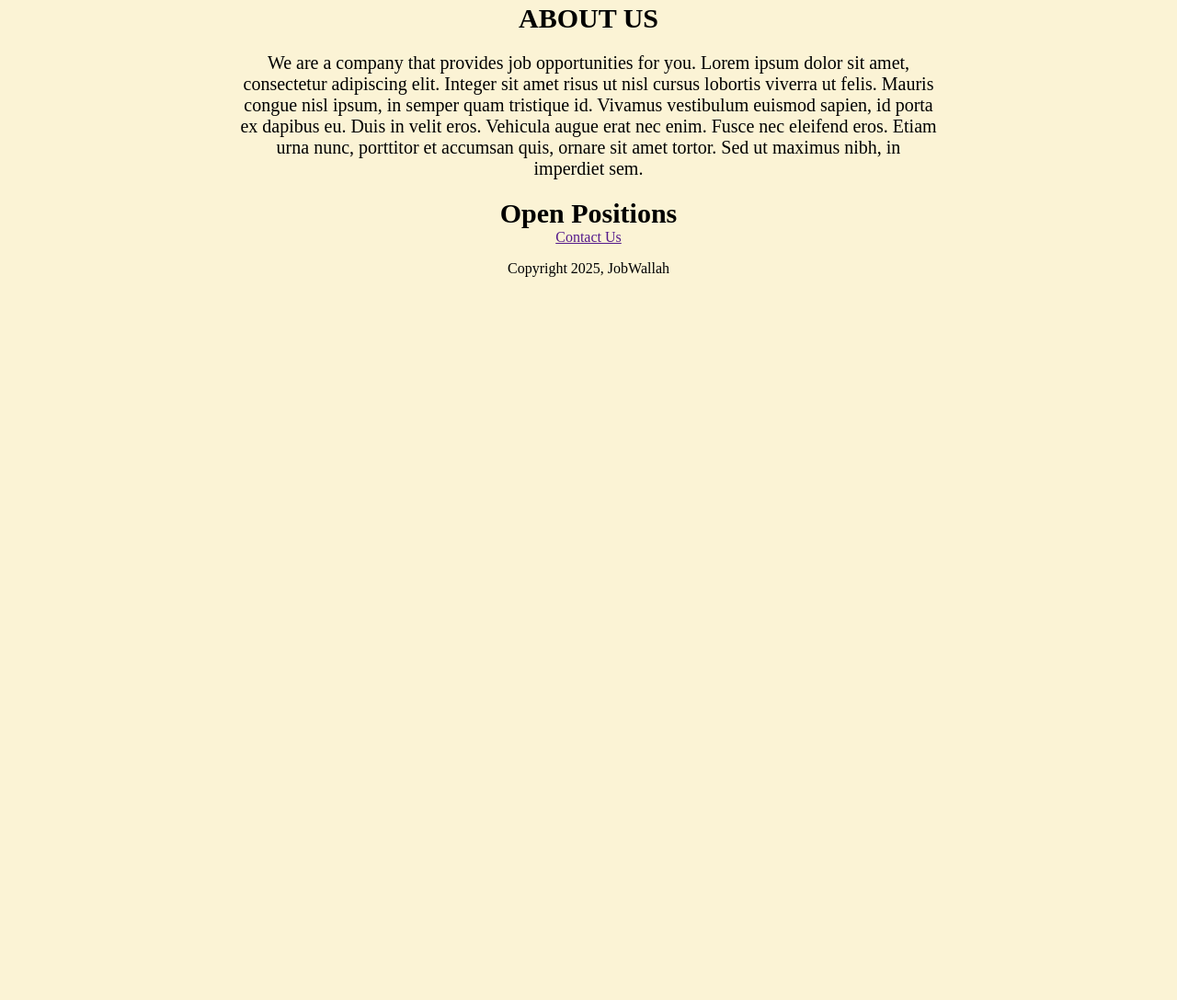
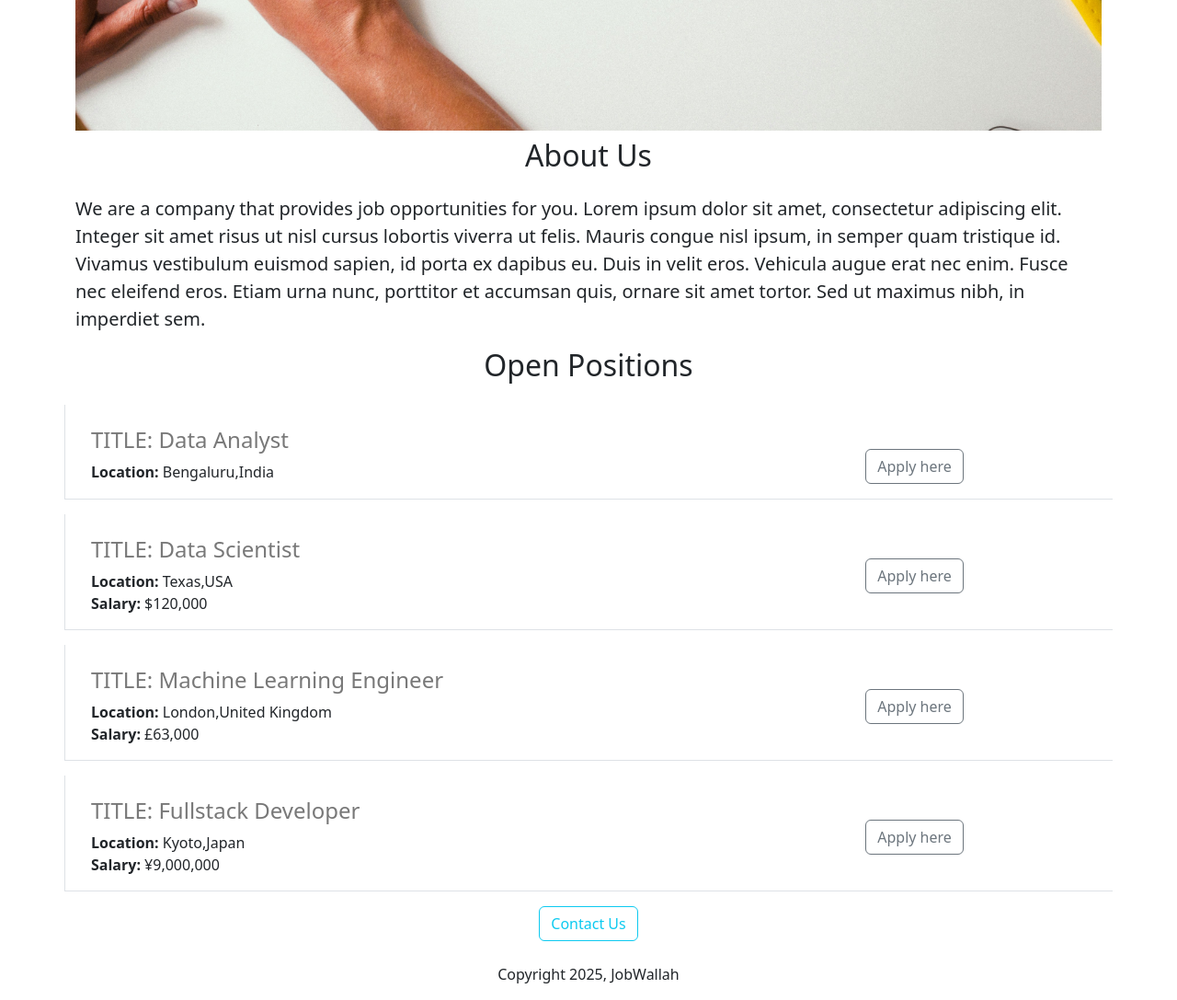
Before and after one commit to souptikGhosh/Careers-Website, a Flask app: page / in a window 1280 px wide. Shown: the part 380-1467 px from the top of the page at 92% size. Before the commit the page ends 681 px from the top, so only its background shows below. Run offline with Flask 3, Linux system fonts and the light colour scheme.

Commit message:
Added dynamic data and API route

```diff
--- a/app.py
+++ b/app.py
@@ -1,11 +1,42 @@
-from flask import Flask, render_template
+from flask import Flask, render_template, jsonify
 
 app = Flask(__name__)
 
 
+Jobs =[
+  {
+    'id':1,
+    'title':'Data Analyst',
+    'location':'Bengaluru,India',
+
+  },
+  {
+    'id':2,
+    'title':'Data Scientist',
+    'location':'Texas,USA',
+    'salary':'$120,000'
+  },
+
+  {
+    'id':3,
+    'title': 'Machine Learning Engineer',
+    'location':'London,United Kingdom',
+    'salary':'£63,000'
+  },
+  {
+    'id':4,
+    'title': 'Fullstack Developer',
+    'location':'Kyoto,Japan',
+    'salary': '¥9,000,000'
+  },
+]
 @app.route('/')
 def hello_world():
-  return render_template('home.html')
+  return render_template('home.html', jobs=Jobs, company_name='Adobe')
+
+@app.route("/api/jobs")
+def list_jobs():
+  return jsonify(Jobs)
 
 
 print(__name__)
--- a/templates/home.html
+++ b/templates/home.html
@@ -1,53 +1,34 @@
 <!DOCTYPE html>
 <html>
   <head>
-    <title>Career WEB</title>
+    <meta charset="utf-8">
+    <meta name="viewport" content="width=device-width, initial-scale=1">
+    <title>JOB WALLAH</title>
+    <link href="https://cdn.jsdelivr.net/npm/bootstrap@5.3.7/dist/css/bootstrap.min.css" rel="stylesheet" integrity="sha384-LN+7fdVzj6u52u30Kp6M/trliBMCMKTyK833zpbD+pXdCLuTusPj697FH4R/5mcr" crossorigin="anonymous">
     <style>
-      body{
-        background-color: #FBF3D5;
-      }
-      h1{
-        font-size: 50px;
-        font-family: 'cursive';
-        color: 9CAFAA;
-        text-align: center;
-        margin: 0px;
-      }
       #banner{
+        width: 100%;
+        height: 400px;
         object-fit: cover;
-        object-position: center;
-        width: 100%;
-      }
-      h2{
-        font-size: 30px;
-        font-family: 'sans-serif';
-        color: 9CAFAA;
-        text-align: center;
-        margin: 0px
-      }
-      .bodytext{
-        font-size: 20px;
-        font-family: 'sans-serif';
-        text-align: center;
-        color: 9CAFAA;
-      }
-      #container{
-        max-width: 60%;
-        margin: 0 auto 0 auto;
       }
     </style>
   </head>
   <body>
-   <div id="container">
-     <h1>JOB WALLAH</h1>
-     <p class="bodytext">Welcome to the Career WEB</p>
-     <img id="banner" height=250px src="static/PIC3.jpg">
-     <h2>ABOUT US</h2>
-     <p class="bodytext">We are a company that provides job opportunities for you. Lorem ipsum dolor sit amet, consectetur adipiscing elit. Integer sit amet risus ut nisl cursus lobortis viverra ut felis. Mauris congue nisl ipsum, in semper quam tristique id. Vivamus vestibulum euismod sapien, id porta ex dapibus eu. Duis in velit eros. Vehicula augue erat nec enim. Fusce nec eleifend eros. Etiam urna nunc, porttitor et accumsan quis, ornare sit amet tortor. Sed ut maximus nibh, in imperdiet sem.</p>
-     <h2>Open Positions</h2>
-     <div style="text-align: center;">
-       <a href="">Contact Us</a>
-       <p>Copyright 2025, JobWallah</p>
+   <div class="container">
+     <h1 class="text-center mt-2 mb-4">Job Wallah</h1>
+     <h3>Welcome to the {{company_name}} opportunities</h3>
+     <img class="img-fluid" id="banner" src="static/PIC1.jpg">
+     <h2 class="text-center mt-2 mb-4"">About Us</h2>
+     <p class="lead">We are a company that provides job opportunities for you. Lorem ipsum dolor sit amet, consectetur adipiscing elit. Integer sit amet risus ut nisl cursus lobortis viverra ut felis. Mauris congue nisl ipsum, in semper quam tristique id. Vivamus vestibulum euismod sapien, id porta ex dapibus eu. Duis in velit eros. Vehicula augue erat nec enim. Fusce nec eleifend eros. Etiam urna nunc, porttitor et accumsan quis, ornare sit amet tortor. Sed ut maximus nibh, in imperdiet sem.</p>
+     <h2 class="text-center mt-2 mb-4"">Open Positions</h2>
+     <div>
+       {% for jobs in jobs %}
+       <div>{%include 'jobs.html'%}</div>
+       {% endfor %}
+     </div>
+     <div class="text-center">
+       <button type="button" class="btn btn-outline-info">Contact Us</button>
+       <p class="mt-4">Copyright 2025, JobWallah</p>
      </div>
    </div>
   </body>
--- /dev/null
+++ b/templates/jobs.html
@@ -0,0 +1,25 @@
+
+<div
+   class="border-bottom border-start row"
+   style="margin-bottom:16px; padding-bottom:16px; padding-left:16px;">
+   <div class="col-9">
+      <h4
+         style="color:rgb(120, 120, 120);"
+         class="mt-4">TITLE: {{jobs.title}}</h4>
+      <div>
+         <b>Location:</b> {{jobs.location}}
+      </div>
+      {% if 'salary' in jobs %}
+      <div>
+         <b>Salary:</b> {{jobs.salary}}
+      </div>
+      {% endif %}
+   </div>
+   <div class="col-3">
+      <button
+         type="button"
+         class="btn btn-outline-secondary mt-5">
+         Apply here
+      </button>
+   </div>
+ </div>
```
Also changed, not shown: static/PIC3.jpg (added).
